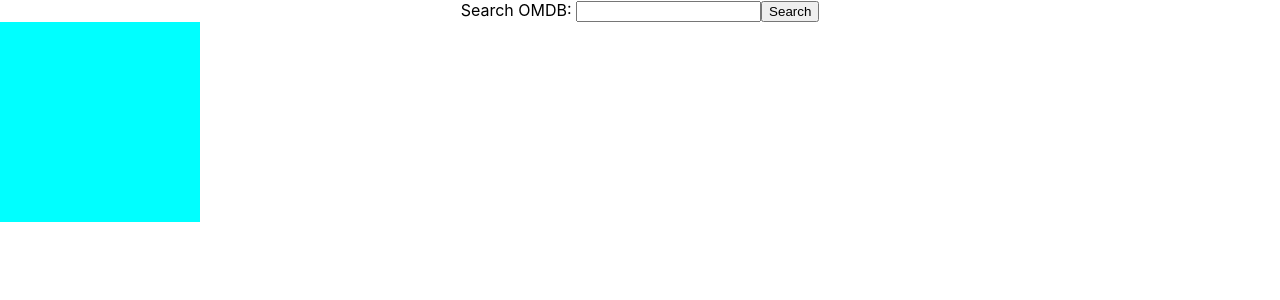
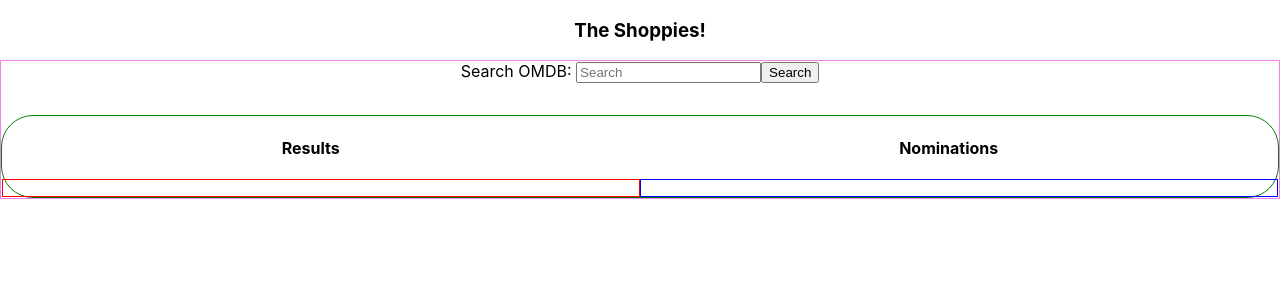
Before and after one commit to Ibirn/shoppies, a React (Create React App) app: page / in a window 1280 px wide. Shown: the top 300 px of the page. Built offline with nearby package versions, Linux system fonts and the light colour scheme.

Commit message:
Add some CSS for structure

```diff
--- a/src/App.css
+++ b/src/App.css
@@ -2,37 +2,6 @@
   text-align: center;
 }
 
-.App-logo {
-  height: 40vmin;
-  pointer-events: none;
+html {
+  /* background-color: #e8e8e8; */
 }
-
-@media (prefers-reduced-motion: no-preference) {
-  .App-logo {
-    animation: App-logo-spin infinite 20s linear;
-  }
-}
-
-.App-header {
-  background-color: #282c34;
-  min-height: 100vh;
-  display: flex;
-  flex-direction: column;
-  align-items: center;
-  justify-content: center;
-  font-size: calc(10px + 2vmin);
-  color: white;
-}
-
-.App-link {
-  color: #61dafb;
-}
-
-@keyframes App-logo-spin {
-  from {
-    transform: rotate(0deg);
-  }
-  to {
-    transform: rotate(360deg);
-  }
-}
--- a/src/App.js
+++ b/src/App.js
@@ -4,6 +4,7 @@ import ApiSearch from "./components/ApiSearch";
 function App() {
   return (
     <div className="App">
+      <h3>The Shoppies!</h3>
       <ApiSearch />
     </div>
   );
--- a/src/components/ApiSearch.jsx
+++ b/src/components/ApiSearch.jsx
@@ -23,10 +23,12 @@ export default function ApiSearch(props) {
   return (
     <div className="container">
       <form method="get" className="search-form">
-        <div className="search-form">
+        <div>
           <label>Search OMDB: </label>
           <input
-            type="text"
+            type="search"
+            placeholder="Search"
+            results="0"
             onChange={(e) => {
               setQuery(e.target.value);
             }}
@@ -36,7 +38,11 @@ export default function ApiSearch(props) {
           <button onClick={(e) => dbSearch(e)}>Search</button>
         </div>
       </form>
-      <div className="container lists">
+      <div className="lists">
+        <header>
+          <h4>Results</h4>
+          <h4>Nominations</h4>
+        </header>
         <div className="results-list">
           {results.map((elem, ind) => (
             <ResultItems
@@ -44,10 +50,11 @@ export default function ApiSearch(props) {
               index={ind}
               info={elem}
               setNominations={setNominations}
+              nominations={nominations}
             />
           ))}
         </div>
-        <div className="nominations" id="drop-zone">
+        <div className="nominations">
           {nominations.length > 0
             ? nominations.map((elem, ind) => (
                 <Selections
--- a/src/components/ResultItems.jsx
+++ b/src/components/ResultItems.jsx
@@ -1,7 +1,16 @@
 import React from "react";
 import "../styles/resultStyle.scss";
 
-export default function ResultItem({ info, index, setNominations }) {
+export default function ResultItem({
+  info,
+  index,
+  setNominations,
+  nominations,
+}) {
+  let disableButton;
+  if (nominations.includes(info)) {
+    disableButton = true;
+  }
   return (
     <div className="search-result slot">
       <div className="item">
@@ -11,12 +20,13 @@ export default function ResultItem({ info, index, setNominations }) {
         {/* <button onClick={() => setNominations((prev) => [info, ...prev])}>
           +
         </button> */}
-        <div
-          className="add-button"
+        <button
+          disabled={disableButton ? true : false}
+          className={`add-button`}
           onClick={() => setNominations((prev) => [info, ...prev])}
         >
           +
-        </div>
+        </button>
       </div>
     </div>
   );
--- a/src/styles/mainStyle.scss
+++ b/src/styles/mainStyle.scss
@@ -1,16 +1,42 @@
 .container {
   display: flex;
   flex-direction: column;
+  border: 1px solid violet;
 
   .lists {
+    border: 1px solid green;
     display: flex;
     flex-direction: row;
-    width: 100%;
+    border-radius: 2rem;
+    justify-content: space-evenly;
+    flex-flow: wrap;
+
+    header {
+      width: 100%;
+      display: flex;
+      flex-flow: wrap;
+      justify-content: space-around;
+    }
   }
 
-  #drop-zone {
-    background-color: aqua;
-    min-width: 200px;
-    min-height: 200px;
+  .search-form {
+    margin-bottom: 2rem;
+    border-radius: 2rem;
+  }
+
+  .results-list {
+    min-height: 1rem;
+    border: 1px solid red;
+    padding-left: 2rem;
+    padding-right: 2rem;
+    flex: 1;
+  }
+
+  .nominations {
+    min-height: 1rem;
+    border: 1px solid blue;
+    padding-left: 2rem;
+    padding-right: 2rem;
+    flex: 1;
   }
 }
--- a/src/styles/nominationStyle.scss
+++ b/src/styles/nominationStyle.scss
@@ -1,21 +1,16 @@
 .nomination-choice {
-  margin: 0 auto;
-  padding-left: 2rem;
+  // margin-left: 2rem;
   width: inherit;
 
   .item {
-    position: relative;
     display: flex;
     align-items: center;
-    background: white;
     height: 3rem;
-    // width: fit-content;
     border-radius: 4rem;
     margin-bottom: 2rem;
-    background: beige;
-    // transform-origin: left;
-    // cursor: pointer;
-    // transition: transform 200ms ease-in-out;
+    background: #e8e8e8;
+    box-shadow: 0 0 4rem 0 rgba(black, 0.1), 0 1rem 2rem -1rem rgba(black, 0.3);
+    min-width: 450px;
   }
 
   img {
@@ -40,19 +35,19 @@
 
   .remove-button {
     display: flex;
-    flex-grow: 0.25;
-    background-color: #ed6663;
+    background-color: #f05454;
     border-top-right-radius: inherit;
     border-bottom-right-radius: inherit;
-    height: 3rem;
+    height: inherit;
     cursor: pointer;
     justify-content: center;
     align-items: center;
     padding-left: 15px;
     padding-right: 10px;
+    border: none;
 
     &:hover {
-      background-color: #b52b65;
+      background-color: #222831;
     }
   }
 }
--- a/src/styles/resultStyle.scss
+++ b/src/styles/resultStyle.scss
@@ -1,20 +1,16 @@
 .search-result {
-  // margin: 0 auto;
-  padding-left: 2rem;
+  // margin-left: 2rem;
   width: inherit;
 
   .item {
-    // position: relative;
     display: flex;
     align-items: center;
     height: 3rem;
     border-radius: 4rem;
     margin-bottom: 2rem;
-    background: #ffa372;
-    // background: white;
-    // transform-origin: left;
-
-    // transition: transform 200ms ease-in-out;
+    background: #e8e8e8;
+    box-shadow: 0 0 4rem 0 rgba(black, 0.1), 0 1rem 2rem -1rem rgba(black, 0.3);
+    min-width: 450px;
   }
 
   img {
@@ -39,88 +35,95 @@
 
   .add-button {
     display: flex;
-    flex-grow: 0.25;
-    background-color: #ed6663;
+    background-color: #f05454;
     border-top-right-radius: inherit;
     border-bottom-right-radius: inherit;
-    height: 3rem;
+    height: inherit;
     cursor: pointer;
     justify-content: center;
     align-items: center;
     padding-left: 15px;
     padding-right: 10px;
+    border: none;
 
     &:hover {
-      background-color: #b52b65;
+      background-color: #222831;
     }
+  }
+  &:hover {
+    transform: scale(1.05);
   }
 }
 
 // .list {
-//   padding-left: 2rem;
-//   margin: 0 auto;
-//   // width: fit-content;
+// 	padding-left: 2rem;
+// 	margin: 0 auto;
+// 	// width: fit-content;
 
-//   .item {
-//     position: relative;
-//     display: flex;
-//     align-items: center;
-//     background: white;
-//     height: 3rem;
-//     // width: fit-content;
-//     border-radius: 4rem;
-//     margin-bottom: 2rem;
-//     background: beige;
-//     transform-origin: left;
-//     cursor: pointer;
-//     transition: transform 200ms ease-in-out;
-//     box-shadow: 0 0 4rem 0 rgba(black, 0.1), 0 1rem 2rem -1rem rgba(black, 0.3);
+// 	.item {
+// 		position: relative;
+// 		display: flex;
+// 		align-items: center;
+// 		background: white;
+// 		height: 3rem;
+// 		// width: fit-content;
+// 		border-radius: 4rem;
+// 		margin-bottom: 2rem;
+// 		background: $beige;
+// 		transform-origin: left;
+// 		cursor: pointer;
+// 		transition: transform 200ms ease-in-out;
+// 		box-shadow:
+// 			0 0 4rem 0 rgba(black, 0.1),
+// 			0 1rem 2rem -1rem rgba(black, 0.3);
 
-//     .pos {
-//       font-weight: 900;
-//       position: absolute;
-//       left: -2rem;
-//       text-align: center;
-//       font-size: 1.25rem;
-//       width: 1.5rem;
-//       color: white;
-//       opacity: 0.6;
-//       transition: opacity 200ms ease-in-out;
-//     }
+// 		.pos {
+// 			font-weight: 900;
+// 			position: absolute;
+// 			left: -2rem;
+// 			text-align: center;
+// 			font-size: 1.25rem;
+// 			width: 1.5rem;
+// 			color: white;
+// 			opacity: 0.6;
+// 			transition: opacity 200ms ease-in-out;
+// 		}
 
-//     .pic {
-//       width: 4rem;
-//       height: 4rem;
-//       border-radius: 50%;
-//       background-size: cover;
-//       background-position: center;
-//       margin-right: 1rem;
-//       box-shadow: 0 0 1rem 0 rgba(black, 0.2),
-//         0 1rem 1rem -0.5rem rgba(black, 0.3);
-//     }
+// 		.pic {
+// 			width: 4rem;
+// 			height: 4rem;
+// 			border-radius: 50%;
+// 			background-size: cover;
+// 			background-position: center;
+// 			margin-right: 1rem;
+// 			box-shadow:
+// 				0 0 1rem 0 rgba(black, 0.2),
+// 				0 1rem 1rem -0.5rem rgba(black, 0.3);
+// 		}
 
-//     .name {
-//       flex-grow: 2;
-//       flex-basis: 10rem;
-//       font-size: 1.1rem;
-//     }
+// 		.name {
+// 			flex-grow: 2;
+// 			flex-basis: 10rem;
+// 			font-size: 1.1rem;
+// 		}
 
-//     .score {
-//       margin-right: 1.5rem;
-//       opacity: 0.5;
+// 		.score {
+// 			margin-right: 1.5rem;
+// 			opacity: 0.5;
 
-//       &:after {
-//         margin-right: 1rem;
-//         opacity: 0.5;
-//       }
-//     }
+// 			&:after {
+// 				margin-right: 1rem;
+// 				content: 'points';
+// 				opacity: 0.5;
+// 			}
+// 		}
 
-//     &:hover {
-//       transform: scale(1.05);
+// 		&:hover {
+// 			transform: scale(1.05);
 
-//       .pos {
-//         opacity: 0.8;
-//       }
-//     }
-//   }
+// 			.pos {
+// 				opacity: 0.8;
+// 			}
+// 		}
+// 	}
 // }
```
